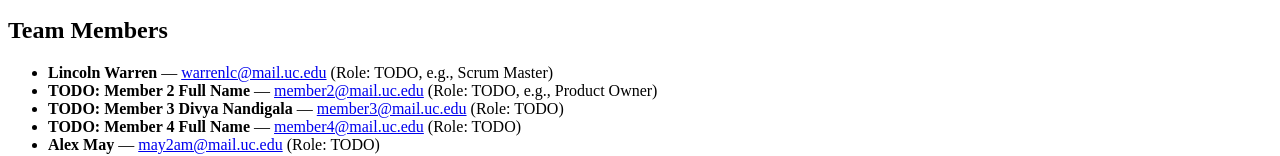
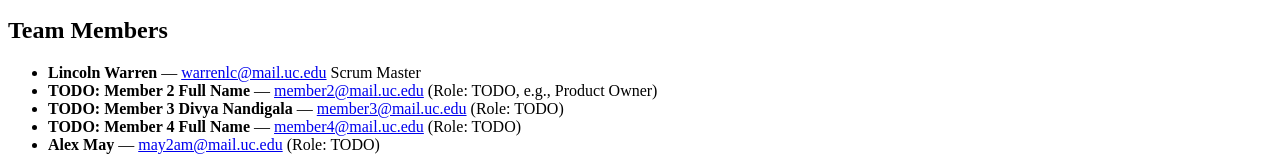
Before and after one commit to uc-se-sm26-team3/uc-se-sm26-team3.github.io, a plain HTML site: page index.html in a window 1280 px wide. Shown: the part 137-293 px from the top of the page. Drawn offline with Linux system fonts and the light colour scheme.

Commit message:
Update index.html
Added Scrum Master role to Lincoln Warren

```diff
--- a/index.html
+++ b/index.html
@@ -30,7 +30,7 @@
         <li>
           <strong>Lincoln Warren</strong> &mdash;
           <a href="mailto:warrenlc@mail.uc.edu">warrenlc@mail.uc.edu</a>
-          (Role: TODO, e.g., Scrum Master)
+          Scrum Master
         </li>
         <li>
           <strong>TODO: Member 2 Full Name</strong> &mdash;
```
